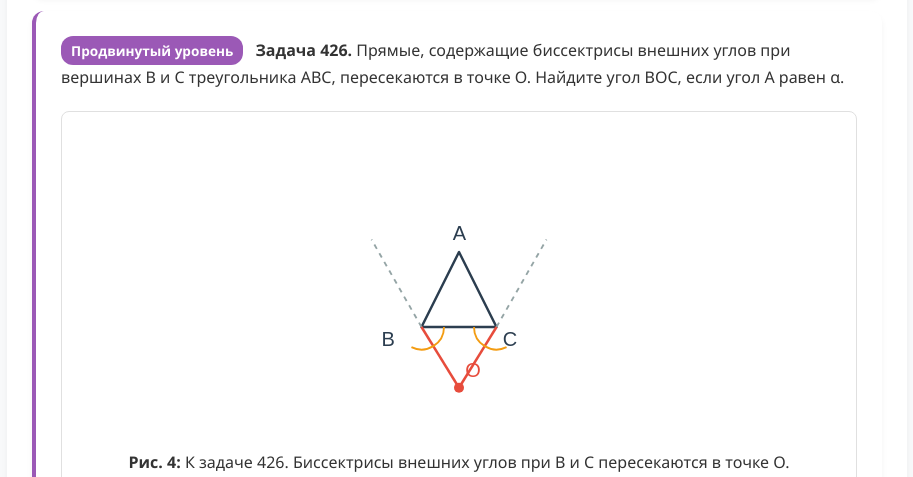
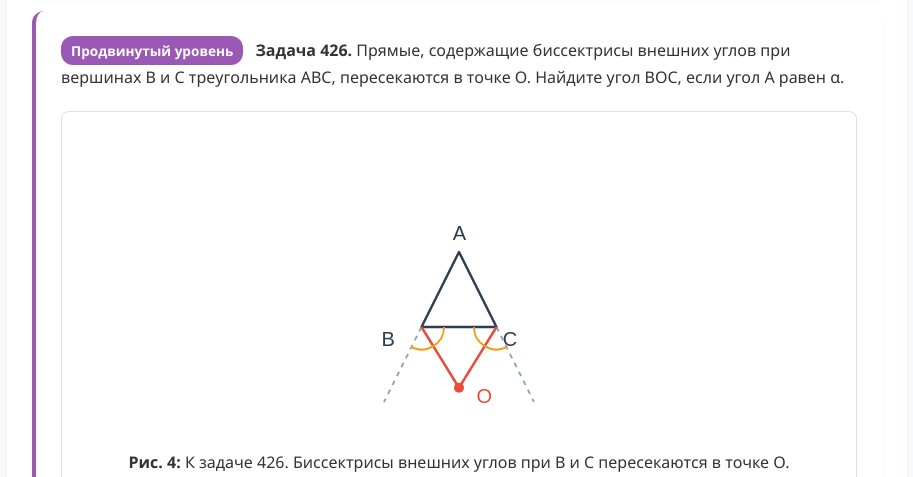
Before and after one commit to MUDROis/geometry-7, a plain HTML site: page geometriya-7-5-28.html in a window 1280 px wide. Shown: the part 3460-3937 px from the top of the page, without its empty margins (183-1096 px from the left). Drawn offline with nearby package versions, Linux system fonts and the light colour scheme.

Commit message:
fix: исправить продолжения сторон и подпись O на рисунке 4 урока 5-28

```diff
--- a/geometriya-7-5-28.html
+++ b/geometriya-7-5-28.html
@@ -361,8 +361,8 @@
                 <!-- Из B: B+t(0.525,0.851); из C: C+s(-0.525,0.851); t=57.14 -> O=(160,208.6). -->
                 <svg viewBox="0 0 320 240" width="100%" style="max-width: 400px;">
                     <polygon points="160,100 130,160 190,160" fill="none" stroke="#2c3e50" stroke-width="2" stroke-linejoin="round"/>
-                    <line x1="130" y1="160" x2="90" y2="90" stroke="#95a5a6" stroke-width="1.5" stroke-dasharray="4,4"/>
-                    <line x1="190" y1="160" x2="230" y2="90" stroke="#95a5a6" stroke-width="1.5" stroke-dasharray="4,4"/>
+                    <line x1="130" y1="160" x2="100" y2="220" stroke="#95a5a6" stroke-width="1.5" stroke-dasharray="4,4"/>
+                    <line x1="190" y1="160" x2="220" y2="220" stroke="#95a5a6" stroke-width="1.5" stroke-dasharray="4,4"/>
                     <line x1="130" y1="160" x2="160" y2="208.6" stroke="#e74c3c" stroke-width="2"/>
                     <line x1="190" y1="160" x2="160" y2="208.6" stroke="#e74c3c" stroke-width="2"/>
                     <path d="M 148,160 A 18,18 0 0 1 121.95,176.1" fill="none" stroke="#f39c12" stroke-width="1.5"/>
@@ -371,7 +371,7 @@
                     <text x="155" y="90" font-size="16" fill="#2c3e50" font-family="sans-serif">A</text>
                     <text x="98" y="175" font-size="16" fill="#2c3e50" font-family="sans-serif">B</text>
                     <text x="195" y="175" font-size="16" fill="#2c3e50" font-family="sans-serif">C</text>
-                    <text x="165" y="200" font-size="16" fill="#e74c3c" font-family="sans-serif">O</text>
+                    <text x="174" y="221" font-size="16" fill="#e74c3c" font-family="sans-serif">O</text>
                 </svg>
                 <p><strong>Рис. 4:</strong> К задаче 426. Биссектрисы внешних углов при B и C пересекаются в точке O.</p>
             </div>
```
